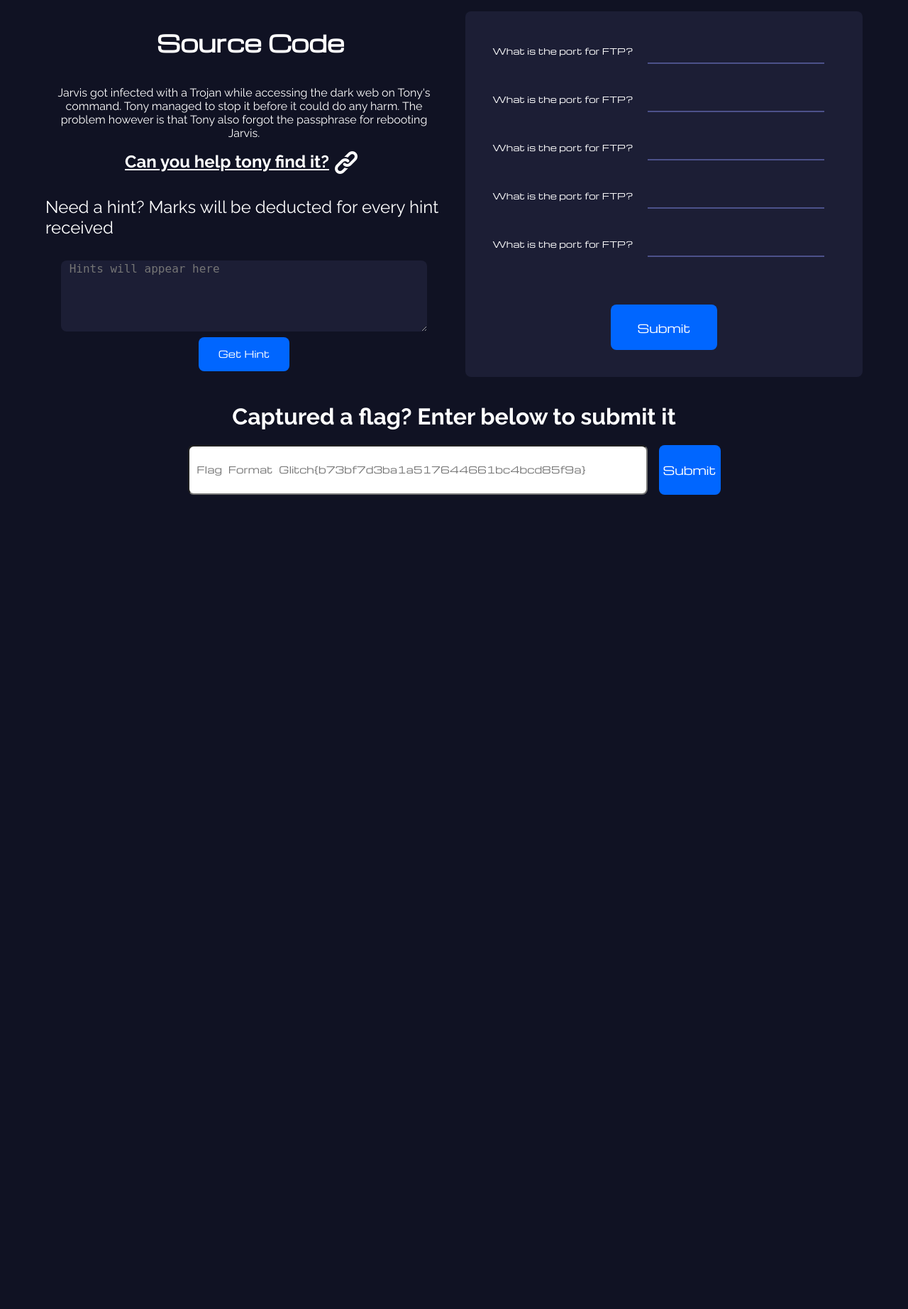
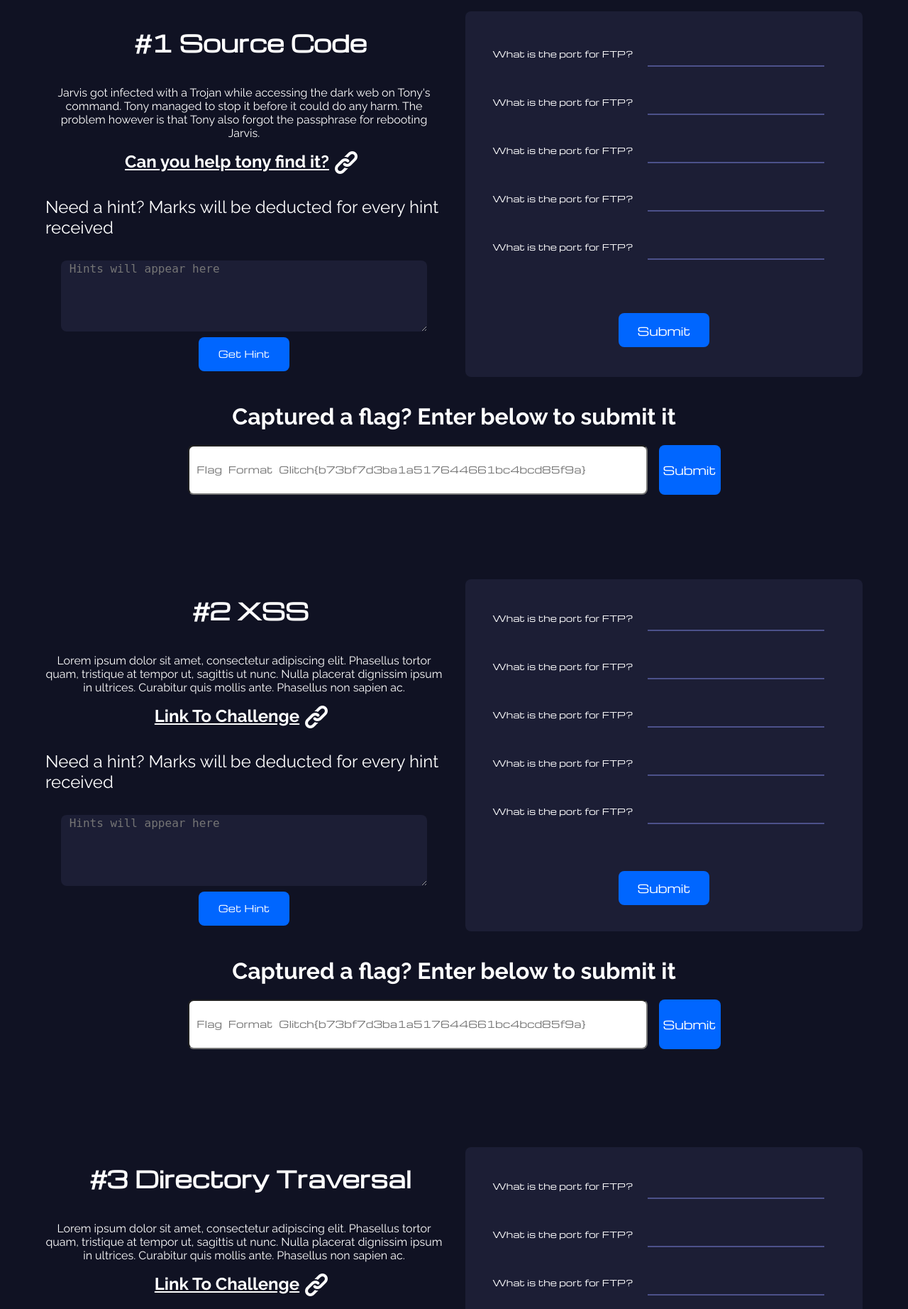
Before and after one commit to Mys7erio/Glitch-Xactitude2023, a PHP site: page / in a window 1280 px wide. Shown: the part 76-1920 px from the top of the page at 71% size. Before the commit the page ends 773 px from the top, so only its background shows below. Run offline with PHP 8.4, Linux system fonts and the light colour scheme.

Commit message:
Added Challenges 2-6

```diff
--- a/index.html
+++ b/index.html
@@ -90,9 +90,6 @@
     <!-- Challenge #1 (Shakir)-->
     <!-- Main axis will be vertical-->
     <div id="challenge-1" class="challenge-page">
-        <!-- <span>Hello</span>
-        <span>Hello</span>
-        <span>Hello</span> -->
 
         <!--This will hold the actual challenge and MCQs-->
         <div class="challenge-container">
@@ -100,8 +97,7 @@
             <!-- Main axis will be horizontal-->
             <!--Actual Challenge-->
             <div class="challenge-section">
-                <!-- <span class="raleway" style="text-decoration: underline; font-size: 48px; display: inline-block;"><b> #1</b></span> -->
-                <h1 class="michroma" style="display: inline-block;">&nbsp; Source Code</h1>
+                <h1 class="michroma" style="display: inline-block;">&nbsp; <b>#1</b> Source Code</h1>
                 <p style="text-align: center;">Jarvis got infected with a Trojan while accessing the dark web on Tony's command.  Tony managed to stop it before it could do any harm. The problem however is that Tony also forgot the passphrase for rebooting Jarvis.</p>
 
                 <a href="https://google.com">
@@ -159,6 +155,135 @@
 
 
 
+    <!-- Challenge #2-->
+    <div id="challenge-2" class="challenge-page">
+
+        <!--This will hold the actual challenge and MCQs-->
+        <div class="challenge-container">
+
+            <!-- Main axis will be horizontal-->
+            <!--Actual Challenge-->
+            <div class="challenge-section">
+                <h1 class="michroma" style="display: inline-block;">&nbsp; #2 XSS</h1>
+                <p style="text-align: center;">
+                    Lorem ipsum dolor sit amet, consectetur adipiscing elit. Phasellus tortor quam, tristique at tempor ut, sagittis ut nunc. Nulla placerat dignissim ipsum in ultrices. Curabitur quis mollis ante. Phasellus non sapien ac.</p>
+
+                <a href="https://google.com">
+                    <b>Link To Challenge </b>
+                    <img src="/assets/hyperlink.png" style="margin: 0px 8px 0px 8px;">
+                </a>
+
+                <h4 class="raleway">Need a hint? Marks will be deducted for every hint received</h4>
+                <textarea placeholder="&nbsp;Hints will appear here"></textarea>
+                <button class="btn-primary michroma">Get Hint</button>
+
+            </div>
+
+            <!--MCQs-->
+            <div class="challenge-questions">
+                <form action="/submit/" id="challenge-2">
+                    <div class="question">
+                        <label>What is the port for FTP?</label>
+                        <input type="text" name="c1q1"">
+                    </div>
+                    <div class="question">
+                        <label>What is the port for FTP?</label>
+                        <input type="text" name="c1q2" ">
+                    </div>
+                    <div class="question">
+                        <label>What is the port for FTP?</label>
+                        <input type="text" name="c1q3" ">
+                    </div>
+                    <div class="question">
+                        <label>What is the port for FTP?</label>
+                        <input type="text" name="c1q4">
+                    </div>
+                    <div class="question">
+                        <label>What is the port for FTP?</label>
+                        <input type="text" name="c1q5" ">
+                    </div>
+                </form>
+                <button type="submit" form="challenge-1" class="btn-primary">Submit</button>
+            </div>
+        </div>
+
+        <!--This will hold flag submission input-->
+        <div class="flag-input">
+            <h1 class="Raleway">Captured a flag? Enter below to submit it</h1>
+
+            <form action=="/flag/" id="flag-2">
+                <input type="text" name="flag-2" placeholder="&nbsp;Flag Format Glitch{b73bf7d3ba1a517644661bc4bcd85f9a}">
+                <button type="submit" form="flag-2" class="btn-primary">Submit</button>
+            </form>
+        </div>
+    </div>
+
+
+
+
+
+    <!-- Challenge #3-->
+    <div id="challenge-3" class="challenge-page">
+
+        <!--This will hold the actual challenge and MCQs-->
+        <div class="challenge-container">
+
+            <!-- Main axis will be horizontal-->
+            <!--Actual Challenge-->
+            <div class="challenge-section">
+                <h1 class="michroma" style="display: inline-block;">&nbsp; #3 Directory Traversal</h1>
+                <p style="text-align: center;">
+                    Lorem ipsum dolor sit amet, consectetur adipiscing elit. Phasellus tortor quam, tristique at tempor ut, sagittis ut nunc. Nulla placerat dignissim ipsum in ultrices. Curabitur quis mollis ante. Phasellus non sapien ac.</p>
+
+                <a href="https://google.com">
+                    <b>Link To Challenge </b>
+                    <img src="/assets/hyperlink.png" style="margin: 0px 8px 0px 8px;">
+                </a>
+
+                <h4 class="raleway">Need a hint? Marks will be deducted for every hint received</h4>
+                <textarea placeholder="&nbsp;Hints will appear here"></textarea>
+                <button class="btn-primary michroma">Get Hint</button>
+
+            </div>
+
+            <!--MCQs-->
+            <div class="challenge-questions">
+                <form action="/submit/" id="challenge-3">
+                    <div class="question">
+                        <label>What is the port for FTP?</label>
+                        <input type="text" name="c1q1"">
+                    </div>
+                    <div class="question">
+                        <label>What is the port for FTP?</label>
+                        <input type="text" name="c1q2" ">
+                    </div>
+                    <div class="question">
+                        <label>What is the port for FTP?</label>
+                        <input type="text" name="c1q3" ">
+                    </div>
+                    <div class="question">
+                        <label>What is the port for FTP?</label>
+                        <input type="text" name="c1q4">
+                    </div>
+                    <div class="question">
+                        <label>What is the port for FTP?</label>
+                        <input type="text" name="c1q5" ">
+                    </div>
+                </form>
+                <button type="submit" form="challenge-1" class="btn-primary">Submit</button>
+            </div>
+        </div>
+
+        <!--This will hold flag submission input-->
+        <div class="flag-input">
+            <h1 class="Raleway">Captured a flag? Enter below to submit it</h1>
+
+            <form action=="/flag/" id="flag-3">
+                <input type="text" name="flag-2" placeholder="&nbsp;Flag Format Glitch{b73bf7d3ba1a517644661bc4bcd85f9a}">
+                <button type="submit" form="flag-3" class="btn-primary">Submit</button>
+            </form>
+        </div>
+    </div>
 
 
 
@@ -167,6 +292,138 @@
 
 
 
+     <!-- Challenge #4 (Shakir)-->
+    <!-- Main axis will be vertical-->
+    <div id="challenge-4" class="challenge-page">
+
+        <!--This will hold the actual challenge and MCQs-->
+        <div class="challenge-container">
+
+            <!-- Main axis will be horizontal-->
+            <!--Actual Challenge-->
+            <div class="challenge-section">
+                <h1 class="michroma" style="display: inline-block;">&nbsp; <b>#4</b> Parameter Tampering</h1>
+                <p style="text-align: center;">
+                    Lorem ipsum dolor sit amet, consectetur adipiscing elit. Phasellus tortor quam, tristique at tempor ut, sagittis ut nunc. Nulla placerat dignissim ipsum in ultrices. Curabitur quis mollis ante. Phasellus non sapien ac.</p>
+
+                <a href="https://google.com">
+                    <b>Link To Challenge</b>
+                    <img src="/assets/hyperlink.png" style="margin: 0px 8px 0px 8px;">
+                </a>
+
+                <h4 class="raleway">Need a hint? Marks will be deducted for every hint received</h4>
+                <textarea placeholder="&nbsp;Hints will appear here"></textarea>
+                <button class="btn-primary michroma">Get Hint</button>
+
+            </div>
+
+            <!--MCQs-->
+            <div class="challenge-questions">
+                <form action="/submit/" id="challenge-1">
+                    <div class="question">
+                        <label>What is the port for FTP?</label>
+                        <input type="text" name="c1q1"">
+                    </div>
+                    <div class="question">
+                        <label>What is the port for FTP?</label>
+                        <input type="text" name="c1q2" ">
+                    </div>
+                    <div class="question">
+                        <label>What is the port for FTP?</label>
+                        <input type="text" name="c1q3" ">
+                    </div>
+                    <div class="question">
+                        <label>What is the port for FTP?</label>
+                        <input type="text" name="c1q4">
+                    </div>
+                    <div class="question">
+                        <label>What is the port for FTP?</label>
+                        <input type="text" name="c1q5" ">
+                    </div>
+                </form>
+                <button type="submit" form="challenge-1" class="btn-primary">Submit</button>
+            </div>
+        </div>
+
+        <!--This will hold flag submission input-->
+        <div class="flag-input">
+            <h1 class="Raleway">Captured a flag? Enter below to submit it</h1>
+
+            <form action=="/flag/" id="flag-4">
+                <input type="text" name="flag-4" placeholder="&nbsp;Flag Format Glitch{b73bf7d3ba1a517644661bc4bcd85f9a}">
+                <button type="submit" form="flag-4" class="btn-primary">Submit</button>
+            </form>
+        </div>
+    </div>
+
+
+
+
+
+
+    <!-- Challenge #5 (Shakir)-->
+    <!-- Main axis will be vertical-->
+    <div id="challenge-5" class="challenge-page">
+
+        <!--This will hold the actual challenge and MCQs-->
+        <div class="challenge-container">
+
+            <!-- Main axis will be horizontal-->
+            <!--Actual Challenge-->
+            <div class="challenge-section">
+                <h1 class="michroma" style="display: inline-block;">&nbsp; <b>#5</b> Recursive Zipping + Crypto</h1>
+                <p style="text-align: center;">
+                    Lorem ipsum dolor sit amet, consectetur adipiscing elit. Phasellus tortor quam, tristique at tempor ut, sagittis ut nunc. Nulla placerat dignissim ipsum in ultrices. Curabitur quis mollis ante. Phasellus non sapien ac..</p>
+
+                <a href="https://google.com">
+                    <b>Link to challenge</b>
+                    <img src="/assets/hyperlink.png" style="margin: 0px 8px 0px 8px;">
+                </a>
+
+                <h4 class="raleway">Need a hint? Marks will be deducted for every hint received</h4>
+                <textarea placeholder="&nbsp;Hints will appear here"></textarea>
+                <button class="btn-primary michroma">Get Hint</button>
+
+            </div>
+
+            <!--MCQs-->
+            <div class="challenge-questions">
+                <form action="/submit/" id="challenge-1">
+                    <div class="question">
+                        <label>What is the port for FTP?</label>
+                        <input type="text" name="c1q1"">
+                    </div>
+                    <div class="question">
+                        <label>What is the port for FTP?</label>
+                        <input type="text" name="c1q2" ">
+                    </div>
+                    <div class="question">
+                        <label>What is the port for FTP?</label>
+                        <input type="text" name="c1q3" ">
+                    </div>
+                    <div class="question">
+                        <label>What is the port for FTP?</label>
+                        <input type="text" name="c1q4">
+                    </div>
+                    <div class="question">
+                        <label>What is the port for FTP?</label>
+                        <input type="text" name="c1q5" ">
+                    </div>
+                </form>
+                <button type="submit" form="challenge-1" class="btn-primary">Submit</button>
+            </div>
+        </div>
+
+        <!--This will hold flag submission input-->
+        <div class="flag-input">
+            <h1 class="Raleway">Captured a flag? Enter below to submit it</h1>
+
+            <form action=="/flag/" id="flag-5">
+                <input type="text" name="flag-5" placeholder="&nbsp;Flag Format Glitch{b73bf7d3ba1a517644661bc4bcd85f9a}">
+                <button type="submit" form="flag-5" class="btn-primary">Submit</button>
+            </form>
+        </div>
+    </div>
 
 
 
@@ -174,16 +431,72 @@
 
 
 
+    <!-- Challenge #6 (Shakir)-->
+    <!-- Main axis will be vertical-->
+    <div id="challenge-6" class="challenge-page">
+
+        <!--This will hold the actual challenge and MCQs-->
+        <div class="challenge-container">
+
+            <!-- Main axis will be horizontal-->
+            <!--Actual Challenge-->
+            <div class="challenge-section">
+                <h1 class="michroma" style="display: inline-block;">&nbsp; <b>#6</b> OSINT </h1>
+                <p style="text-align: center;">
+                    Lorem ipsum dolor sit amet, consectetur adipiscing elit. Phasellus tortor quam, tristique at tempor ut, sagittis ut nunc. Nulla placerat dignissim ipsum in ultrices. Curabitur quis mollis ante. Phasellus non sapien ac..</p>
+
+                <a href="https://google.com">
+                    <b>Link to challenge</b>
+                    <img src="/assets/hyperlink.png" style="margin: 0px 8px 0px 8px;">
+                </a>
+
+                <h4 class="raleway">Need a hint? Marks will be deducted for every hint received</h4>
+                <textarea placeholder="&nbsp;Hints will appear here"></textarea>
+                <button class="btn-primary michroma">Get Hint</button>
+
+            </div>
+
+            <!--MCQs-->
+            <div class="challenge-questions">
+                <form action="/submit/" id="challenge-1">
+                    <div class="question">
+                        <label>What is the port for FTP?</label>
+                        <input type="text" name="c1q1"">
+                    </div>
+                    <div class="question">
+                        <label>What is the port for FTP?</label>
+                        <input type="text" name="c1q2" ">
+                    </div>
+                    <div class="question">
+                        <label>What is the port for FTP?</label>
+                        <input type="text" name="c1q3" ">
+                    </div>
+                    <div class="question">
+                        <label>What is the port for FTP?</label>
+                        <input type="text" name="c1q4">
+                    </div>
+                    <div class="question">
+                        <label>What is the port for FTP?</label>
+                        <input type="text" name="c1q5" ">
+                    </div>
+                </form>
+                <button type="submit" form="challenge-1" class="btn-primary">Submit</button>
+            </div>
+        </div>
+
+        <!--This will hold flag submission input-->
+        <div class="flag-input">
+            <h1 class="Raleway">Captured a flag? Enter below to submit it</h1>
+
+            <form action=="/flag/" id="flag-6">
+                <input type="text" name="flag-6" placeholder="&nbsp;Flag Format Glitch{b73bf7d3ba1a517644661bc4bcd85f9a}">
+                <button type="submit" form="flag-6" class="btn-primary">Submit</button>
+            </form>
+        </div>
+    </div>
 
 
 
 
-
-
-
-
-    <!-- Challenge #2-->
-    <div>
-    </div>
 </body>
 </html>
--- a/style.css
+++ b/style.css
@@ -57,6 +57,7 @@ nav {
 .challenge-page {
     display: flex;
     flex-direction: column;
+    height: 100vh;
     margin: 0px 5vh 0px 5vh;
     /* padding: 0px 5vh 0px 5vh; */
 }
@@ -138,8 +139,8 @@ nav {
     border-bottom: 2px solid #0066FF;
 }
 .challenge-questions > button {
-    width: 150px;
-    height: 64px;
+    width: 128px;
+    height: 48px;
     font-size: 16px;
     align-self: center;
     font-family: Michroma;
@@ -151,6 +152,7 @@ nav {
     display: flex;
     flex-direction: column;
     align-items: center;
+    justify-content: flex-end;
 }
 .flag-input > form {
     display: flex;
```
